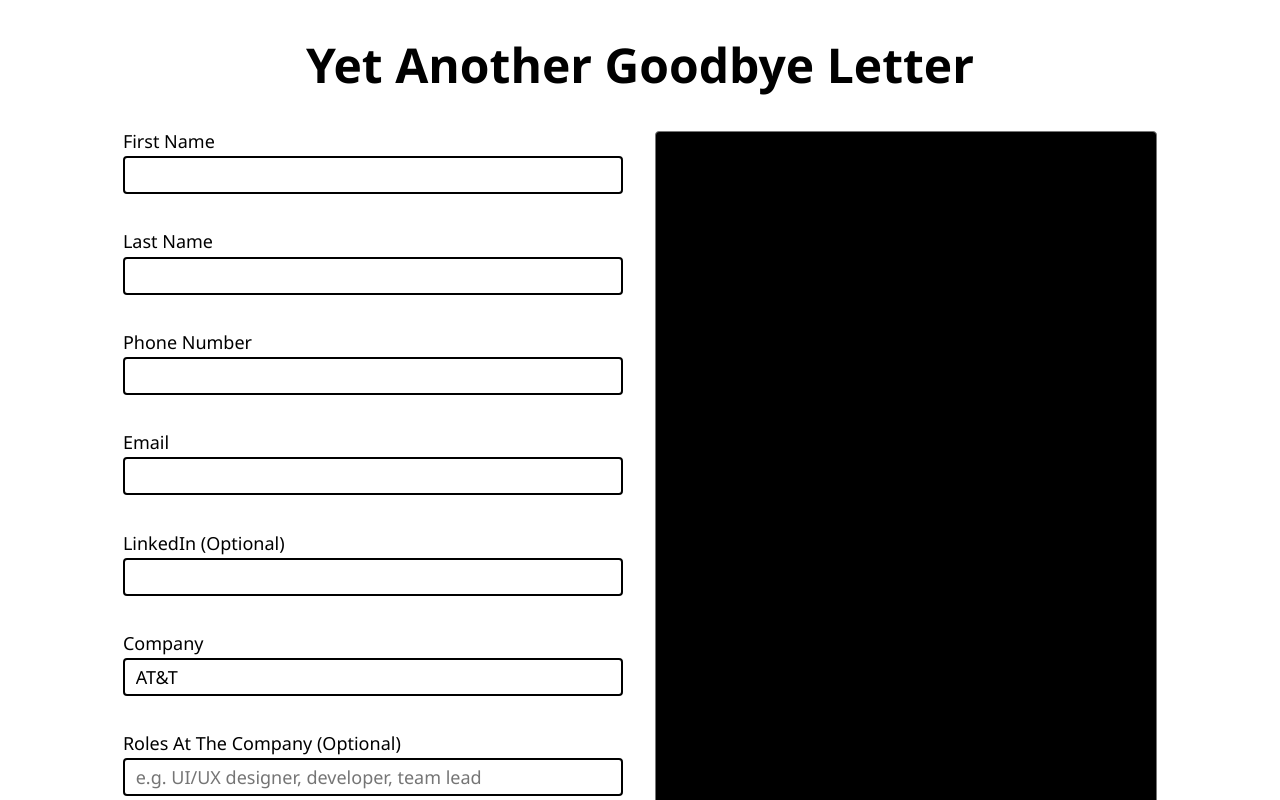
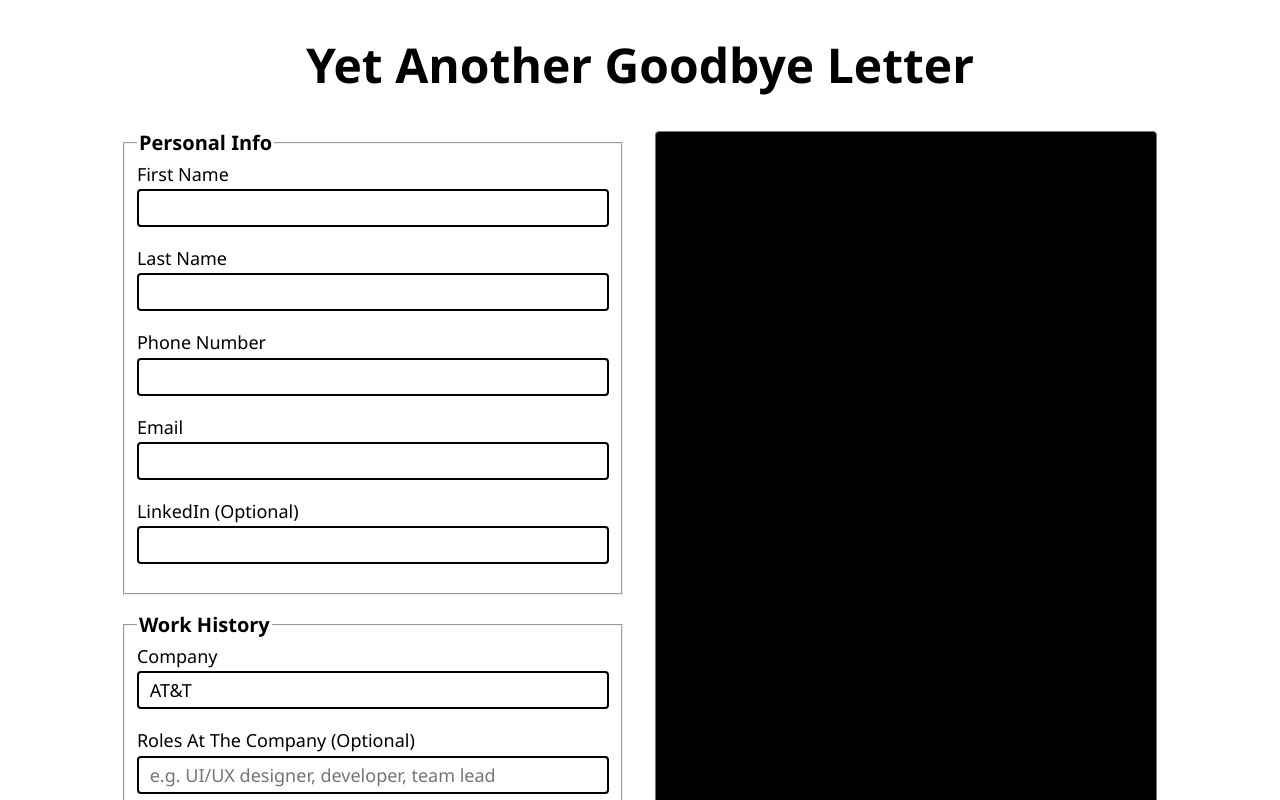
Before and after one commit to shimbarks/yagl, a React (Create React App) app: page / in a window 1280 px wide. Shown: the top 800 px of the page. Built offline with nearby package versions, Linux system fonts and the light colour scheme.

Commit message:
input grouping

```diff
--- /dev/null
+++ b/src/components/yagl-form/YaglForm.scss
@@ -0,0 +1,5 @@
+legend {
+  text-transform: capitalize;
+  font-weight: bold;
+  font-size: 20px;
+}
--- a/src/components/yagl-form/YaglForm.tsx
+++ b/src/components/yagl-form/YaglForm.tsx
@@ -1,6 +1,7 @@
 import { FieldErrorsImpl, UseFormRegister } from 'react-hook-form';
 import { Yagl } from '../../models/app.model';
 import { FormField } from '../form-field/FormField';
+import './YaglForm.scss';
 
 export interface YaglFormProps {
   register: UseFormRegister<Yagl>;
@@ -10,6 +11,8 @@ export interface YaglFormProps {
 export const YaglForm: React.FC<YaglFormProps> = ({ register, errors }) => {
   return (
     <>
+      <fieldset>
+        <legend>personal info</legend>
         <FormField
           {...register('firstName')}
           error={errors.firstName}
@@ -41,6 +44,9 @@ export const YaglForm: React.FC<YaglFormProps> = ({ register, errors }) => {
           label="LinkedIn (optional)"
           type="url"
         />
+      </fieldset>
+      <fieldset>
+        <legend>work history</legend>
         <FormField
           {...register('company')}
           error={errors.company}
@@ -73,6 +79,7 @@ export const YaglForm: React.FC<YaglFormProps> = ({ register, errors }) => {
           label="last day at office"
           aria-required
         />
+      </fieldset>
     </>
   );
 };
```
Lines whose indentation alone changed are shown as unchanged.
